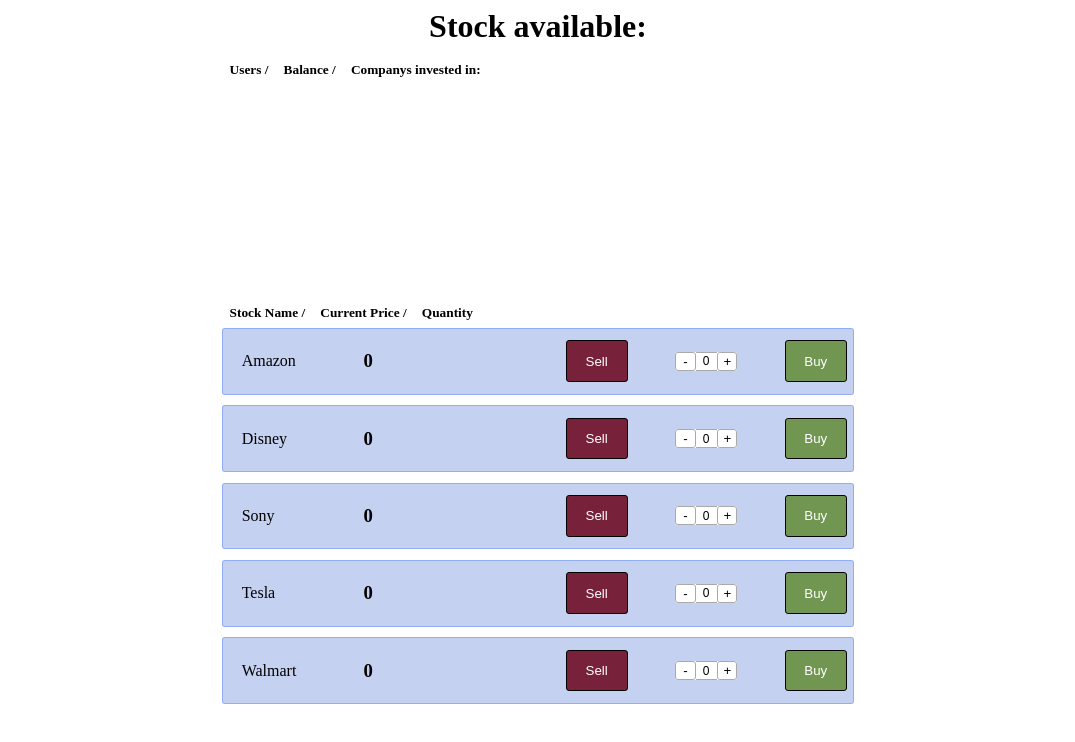
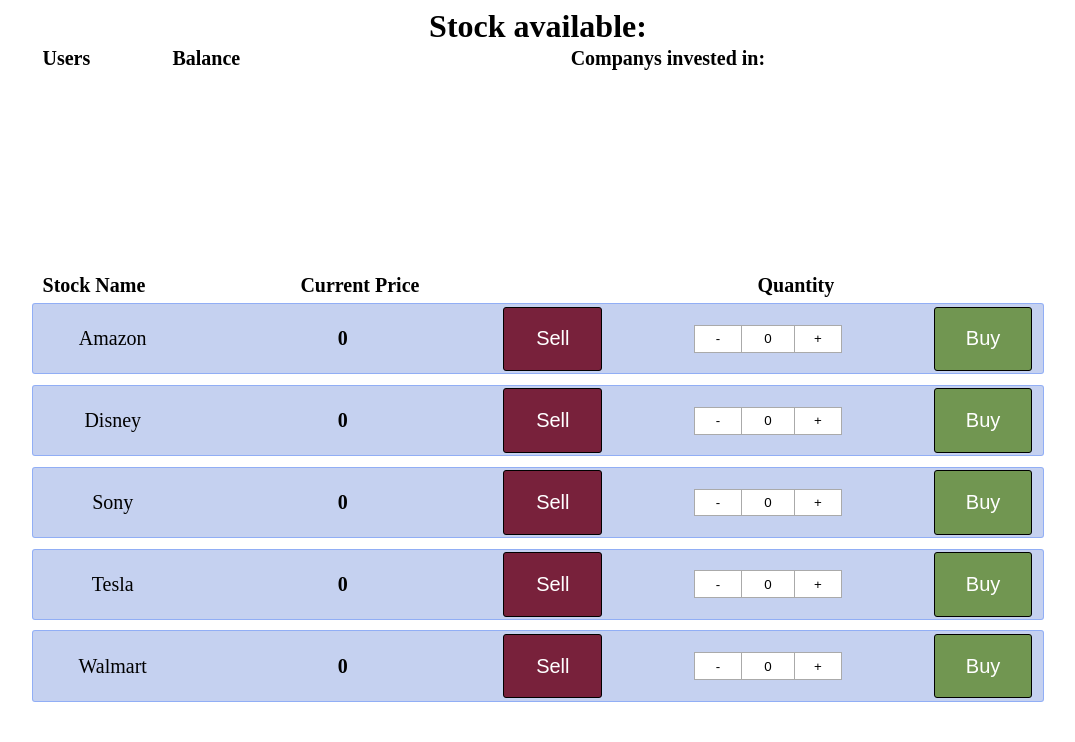
Before and after one commit to hmilly/node-stock-trader, a website: page index.html in a window 1280 px wide. Shown: the whole page, without its empty margins (102-1177 px from the left). Drawn offline with nearby package versions, Linux system fonts and the light colour scheme; no server answers.

Commit message:
css corrected, correct info showing

```diff
--- a/index.html
+++ b/index.html
@@ -1,31 +1,27 @@
 <!DOCTYPE html>
 <html lang="en">
-
 <head>
     <meta charset="utf-8">
     <meta name="viewport" content="width=device-width, initial-scale=1">
     <title>Stocks</title>
 </head>
-
 <body>
     <div class="main">
         <div class="main-head">
             <h1>Stock available:</h1>
         </div>
         <div class="users-main">
-            <div class=stock-header>
-                <h5 class="s-h">Users /</h5>
-                <h5 class="s-h">Balance /</h5>
-                <h5 class="s-h">Companys invested in:</h5>
+            <div class=users-header>
+                <h5>Users</h5>
+                <h5>Balance</h5>
+                <h5>Companys invested in:</h5>
             </div>
         </div>
-
-
         <div class="stock-main">
             <div class=stock-header>
-                <h5 class="s-h">Stock Name / </h5>
-                <h5 class="s-h">Current Price /</h5>
-                <h5 class="s-h ">Quantity</h5>
+                <h5>Stock Name</h5>
+                <h5>Current Price</h5>
+                <h5>Quantity</h5>
             </div>
             <div class="stock">
                 <form class="stock-form">
@@ -55,7 +51,6 @@
 
                 </form>
             </div>
-
             <div class="stock">
                 <form class="stock-form">
                     <p class="stock-name">Sony</p>
@@ -95,7 +90,6 @@
                     <button class="buy-btn">Buy</button>
                 </form>
             </div>
-
         </div>
     </div>
 </body>
@@ -104,5 +98,4 @@
 <script type="text/javascript" src="/indexPage.js"></script>
 <link rel="stylesheet" type="text/css" href="/indexPage.css">
 </link>
-
 </html>
--- a/public/indexPage.css
+++ b/public/indexPage.css
@@ -6,56 +6,64 @@
     display: flex;
     justify-items: center;
 }
+
 .main-head{
     height: 6%;
     max-height: 6%;
     margin: 0 auto;
     text-align: center;
 }
-.main-head > h1{
+.main-head h1{
     padding: 0;
     margin: 0 auto;
 }
-.main-head > h4{
+.main-head h4{
     color: red;
     padding: 0;
-    margin: 0 auto;
-    font-size: larger;
+    margin: 1% auto;
+    font-size: 20px;
 }
-.stock-header{
+.stock-header, .users-header{
     display: flex;
-    width: 30%;
-    padding-right: 20%;
+    width: 80%;
     align-self: center;
     justify-self: center;
 }
-.s-h{
-    font-size: smaller;
-    margin: 0 2%;
+.stock-header h5, .users-header h5{
+    font-size: 20px;
+    margin: 0 1%;
+    flex: 1.5;
     white-space: nowrap;
     align-self: flex-start;
 }
+.users-header h5:nth-child(3){
+    flex: 10;
+    text-align: center;
+}
+.stock-header h5:nth-child(3){
+    flex: 3;
+    text-align: center;
+}
 
 .stock-main, .users-main {
-    padding-top: 1%;
     display: flex;
     flex-direction: column;
-    width: 100%;
+    width:  100%;
 }
-.stock-main > h4 {
+.stock-main h4 {
     margin: 0 auto;
     padding: 0;
     color: red;
-
+    font-size: 20px;
 }
 .users-main{
-    height: 32vh;
+    height: 35%;
 }
 .stock-main{
-    height: 62vh;
+    height: 65%;
 }
 .stock, .user{
-    width: 50%;
+    width: 80%;
     align-self: center;
     justify-self: center;
     margin: 0.5% 2%;
@@ -66,77 +74,58 @@
 .user{
     height: 21%;
 }
-.stock-price{
-    align-self: center;
-    justify-self: center;
-    width: 25%;
-}
-.stock-name, .stock-input, .buy-btn, .sell-btn, .username, .user-balance, .users-shares, .user-btn{
+.stock-name, .stock-price, .stock-input,
+.buy-btn, .sell-btn, .username, .user-balance,
+.users-shares, .user-btn{
     padding: 2%;
     align-self: center;
     justify-self: center;
     width: 10%;
+    text-align: center;
+    font-size: 20px;
 }
 
 .stock-input{
-    border-radius: 3px;
-}
-.stock-input{
-display:flex;
-padding: 0;
-background:white;
-align-content: space-between;
-justify-content: space-between;
+    display:flex;
+    padding: 0;
+    height: 40%;
+    width: 15%;
+    background:white;
+    align-content: space-between;
+    justify-content: space-between;
+    border-radius: 5px;
  }
-
-
-
-
- /* support chrome and firefox */
  .stock-input input[type=number]::-webkit-inner-spin-button,
  .stock-input input[type=number]::-webkit-outer-spin-button{
     -webkit-appearance:none;
  }
-
  .stock-input input,.stock-input button{
     margin: 0 auto;
     width:33.3%;
-    font-weight:400;
     background:white;
     border:1px solid #aaa;
     color: black;
  }
-
  .stock-input input{
     border-left:none;
     border-right:none;
  }
- .minus1:hover{
-    cursor: pointer;
-    background: rgba(255, 1, 39, 0.186);
- }
- .add1:hover{
-    cursor: pointer;
-    background: rgba(22, 255, 1, 0.186);
- }
-
-.buy-btn, .sell-btn, .add1, .minus1{
+.buy-btn, .sell-btn{
     color: white;
     border: 1px solid black;
     border-radius: 3px;
 }
-.buy-btn, .add1{
+.buy-btn{
     background-color: rgba(74, 123, 6, 0.679);
-
 }
-.buy-btn:hover{
+.sell-btn{
+    background-color: rgba(111, 12, 38, 0.892);
+}
+.buy-btn:hover, .add1:hover{
     cursor: pointer;
     background-color: rgba(130, 216, 9, 0.57);
 }
-.sell-btn, .minus1{
-    background-color: rgba(111, 12, 38, 0.892);
-}
-.sell-btn:hover{
+.sell-btn:hover,  .minus1:hover{
     cursor: pointer;
     background-color: rgba(197, 41, 83, 0.679);
 }
@@ -162,8 +151,7 @@
 }
 .user-btn{
     padding: 0;
-    height: 50%;
-    font-size: 10px;
+    height: 70%;
     border-radius: 3px;
     color: white;
     background: rgba(7, 7, 235, 0.713)
@@ -180,7 +168,8 @@
     display: flex;
     width: 65%;
     height:100%;
-
+    padding: 0;
+    margin: 0;
     flex-direction: row;
     justify-content: space-between;
 }
@@ -197,5 +186,4 @@
     text-align: center;
     padding: 2% 1%;
     margin: 0 auto;
-    font-size: 12px;
 }
--- a/public/indexPage.js
+++ b/public/indexPage.js
@@ -20,7 +20,6 @@
     //console.log(stockData)
     stockData.map((stock, i) => {
         const stockNum = select(`stock${i + 1}`)
-
         stockNum.innerText =
             `${stock.currentPrice ? stock.currentPrice : stock.lastPrice}`
     })
@@ -56,14 +55,12 @@
     userbutton.forEach(btn => {
         btn.addEventListener("click", (e) => {
             e.preventDefault();
-
             // removes prev user
             userbutton.forEach(b => {
                 b.parentElement.classList.remove("active")
                 b.innerText = "Select user"
             })
             const userDiv = e.path[1]
-
             //sets current user
             userDiv.classList.add('active')
             btn.innerText = "Current User"
@@ -86,8 +83,6 @@
     })
 })
 
-
-
 const addBtns = document.querySelectorAll(".add1")
 const minusBtns = document.querySelectorAll(".minus1")
 
@@ -100,28 +95,21 @@
     if (e.path[1].querySelector(".quantity").value > 0) {
         e.path[1].querySelector(".quantity").value--
     }
-
 }))
-
 
 const buyBtns = document.querySelectorAll(".buy-btn")
 const sellBtn = document.querySelectorAll(".sell-btn")
 
 const buySell = (bs) => bs.forEach(btn => btn.addEventListener("click", (e) => {
     e.preventDefault();
-
     const stockName = btn.parentElement.querySelector(".stock-name").innerText
     const buttonName = e.path[0].className
     //reset form to 0 after selection
-
     let inputVal = e.path[1].querySelector(".quantity").value
     inputVal = Number(inputVal)
     let currentPrice = e.path[1].querySelector(".stock-price").innerText
     currentPrice = Number(currentPrice)
     e.path[1].querySelector(".quantity").value = 0
-
-    let buyInput = { stockName, inputVal, currentPrice }
-    //console.log(currentUser, buyInput)
 
     let usersStock
     const equation = inputVal * currentPrice
@@ -130,10 +118,8 @@
     ? errorMsg("No user selected, please make a selection")
     : usersStock = selectedUser.querySelectorAll(".shares-div")
 
-
     const updateShares = (sign) =>
         usersStock.forEach(div => {
-
             if (div.firstElementChild.innerText.includes(stockName)) {
                 let num = Number(div.lastElementChild.innerText)
                 //console.log(num, inputVal, num - inputVal)
@@ -145,14 +131,12 @@
                     currentUser.balance -= equation
                     num += inputVal
                     div.lastElementChild.innerText = num
+                } else {
+                    errorMsg("User does not own any of this stock! Please make another selection")
                 }
                 selectedUser.querySelector("p").innerText = (currentUser.balance).toFixed(2)
             }
         })
-
-
-
-
 
     if (inputVal > 0 && buttonName === "buy-btn") {
         equation <= currentUser.balance
```
Also changed, not shown: index.js (+17 -14 lines).
